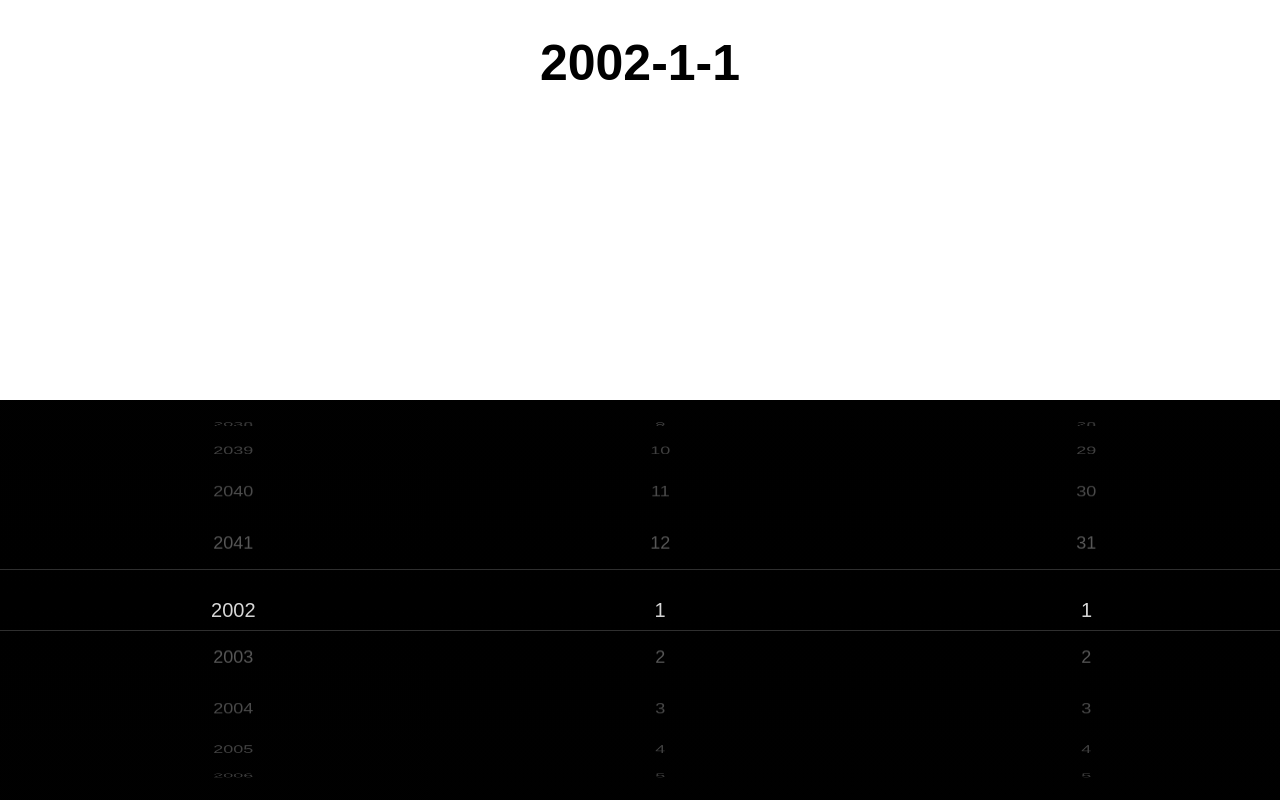
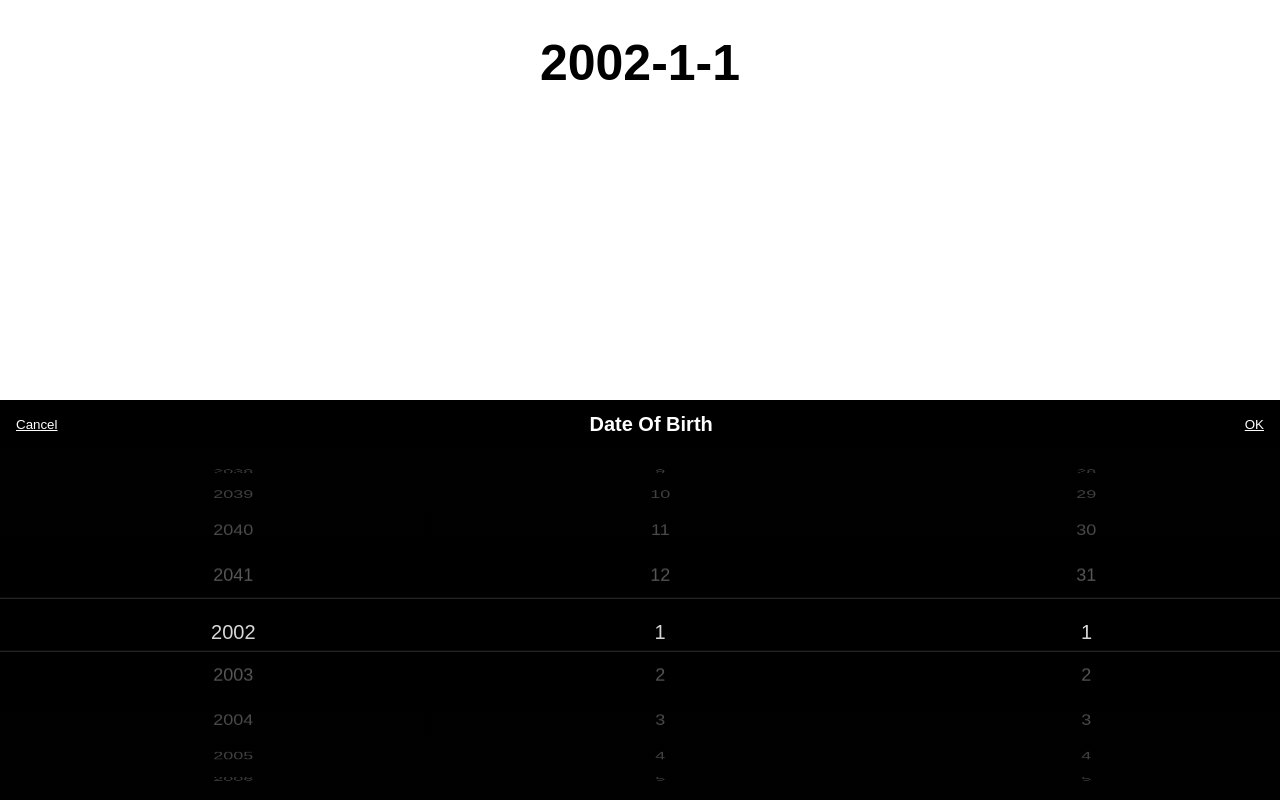
Before and after one commit to MantegaMassarotto/date-picker-web-component, a React (Create React App) app: page / in a window 1280 px wide. Built offline with nearby package versions, Linux system fonts and the light colour scheme.

Commit message:
feat: add header

```diff
--- a/src/DatePicker/index.tsx
+++ b/src/DatePicker/index.tsx
@@ -20,10 +20,17 @@ const DatePicker: React.FC<Props> = ({ onChange }) => {
   }, [date, onChange]);
 
   return (
-    <div className="date-selector">
-      <div className="year" id="year" ref={elemRefYear} />
-      <div className="month" id="month" ref={elemRefMonth} />
-      <div className="day" id="day" ref={elemRefDay} />
+    <div className='date-selector-container'>
+      <div style={{ display: 'flex', flex: 0.1, flexDirection: 'row', justifyContent: 'space-between', paddingLeft: 10, paddingRight: 10, backgroundColor: 'black' }}>
+        <button style={{ backgroundColor: 'black', border: 0, textDecoration: 'underline', color: 'white' }}>Cancel</button>
+        <h1 style={{ color: 'white', fontSize: 20 }}>Date Of Birth</h1>
+        <button style={{ backgroundColor: 'black', border: 0, textDecoration: 'underline' , color: 'white'  }}>OK</button>
+      </div>
+      <div className="date-selector">
+        <div className="year" id="year" ref={elemRefYear} />
+        <div className="month" id="month" ref={elemRefMonth} />
+        <div className="day" id="day" ref={elemRefDay} />
+      </div>
     </div>
   );
 };
--- a/src/index.css
+++ b/src/index.css
@@ -372,15 +372,26 @@ body {
 
 /* date */
 .date-selector {
-  position: absolute;
   perspective: 2000px;
-  bottom: 0px;
   width: 100%;
   display: flex;
   align-items: stretch;
   justify-content: space-between;
+}
+
+.date-selector-container {
+  position: absolute;
+  width: 100%;
   height: 50%;
+  display: flex;
+  flex-direction: column;
+  bottom: 0px;
 }
+
+.date-selector-container > div {
+  flex: 1;
+}
+
 .date-selector > div {
   flex: 1;
 }
--- a/src/useDatePicker.ts
+++ b/src/useDatePicker.ts
@@ -374,7 +374,7 @@ const useDatePicker = (
       elem.highlight = elem.el.querySelector('.highlight');
       elem.highlightList = elem.el.querySelector('.highlight-list');
 
-      elem.highlightList.style.top = -70 + 'px';
+      elem.highlightList.style.top = -65 + 'px';
       elem.highlightList.style.right = -20 + 'px';
 
       elem.highlight.style.height = itemHeight + 'px';
```
